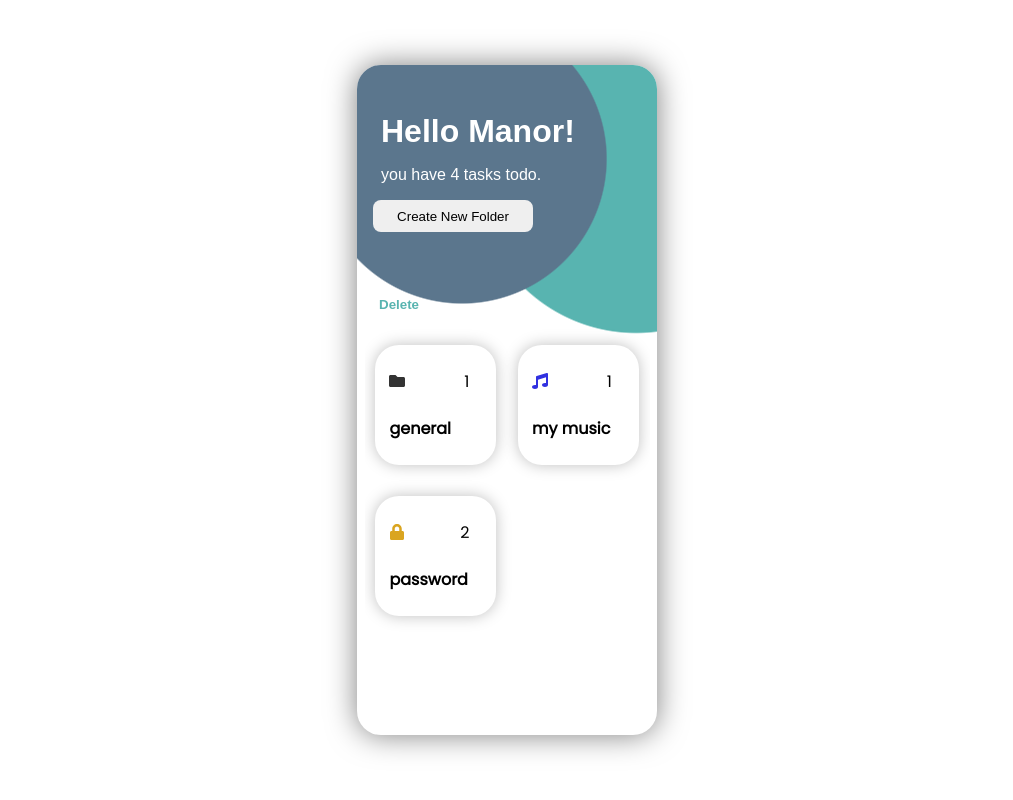
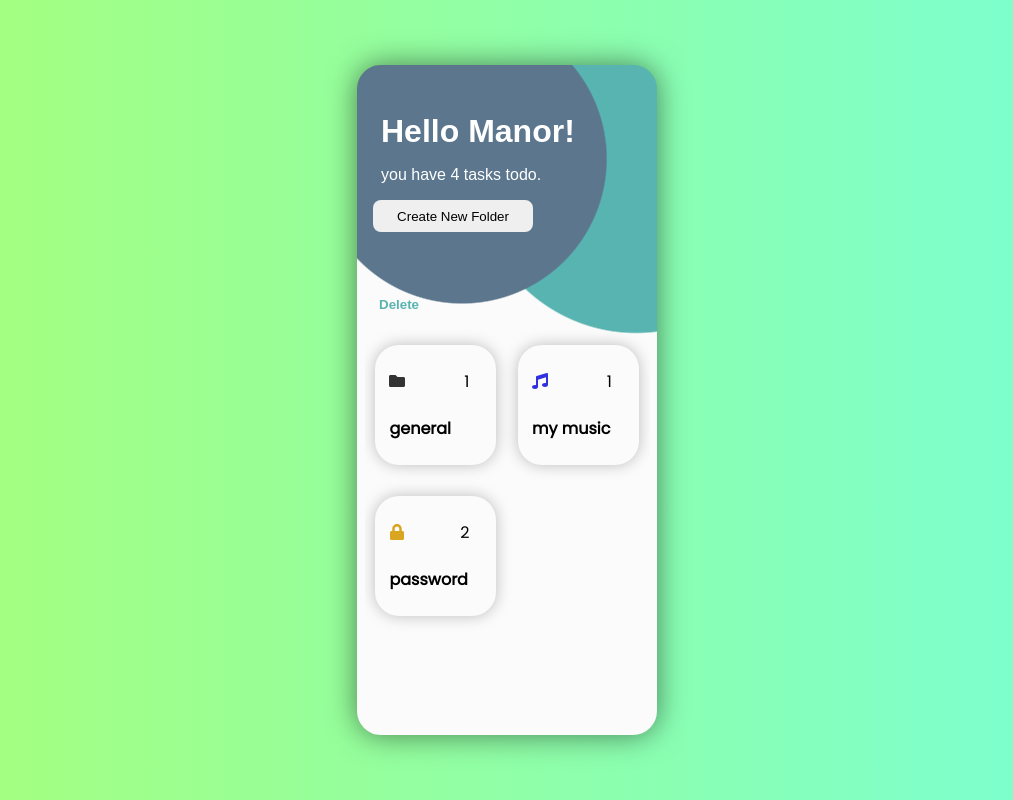
Before and after one commit to ManorHazaz/todo-list, a React (Create React App) app: page / in a window 1280 px wide. Shown: the whole page, without its empty margins (133-1146 px from the left). Built offline with nearby package versions, Linux system fonts and the light colour scheme; a web font is replaced by a local one.

Commit message:
add background

```diff
--- a/src/style.css
+++ b/src/style.css
@@ -15,7 +15,7 @@
 }
 html
 {
-    background-color: var(--backgrdeound);
+    background: linear-gradient(to right, rgb(168, 255, 120), rgb(120, 255, 214));
 }
 
 body
@@ -47,7 +47,7 @@ body
 	background:
 	radial-gradient( circle 9em at 35% 14%, var(--primary) 100%, transparent 101% ),
     radial-gradient( circle 10em at 93% 16%,var(--secondary) 100%, transparent 101% );
-
+    background-color: var(--defult);
 }
 
 .page
```
